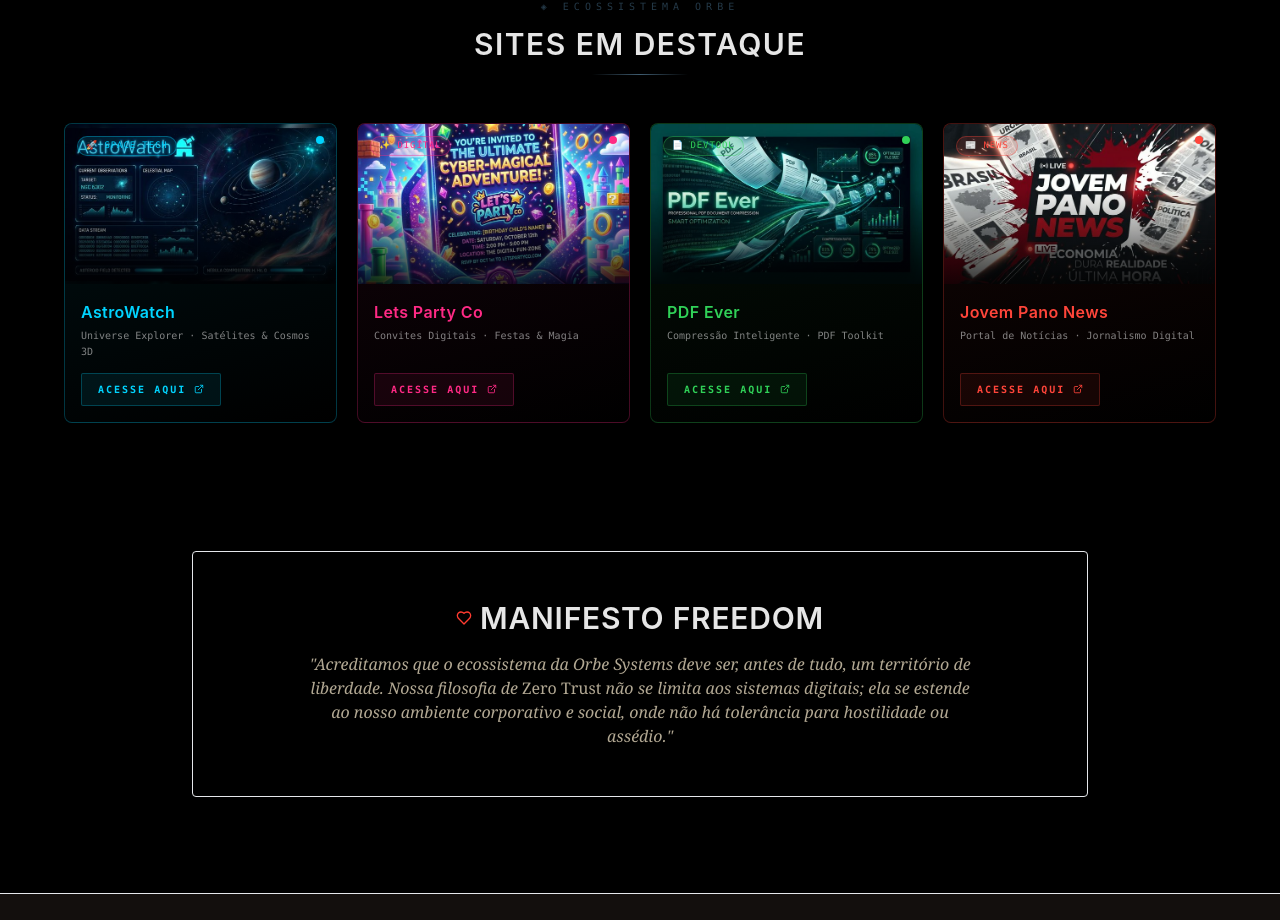
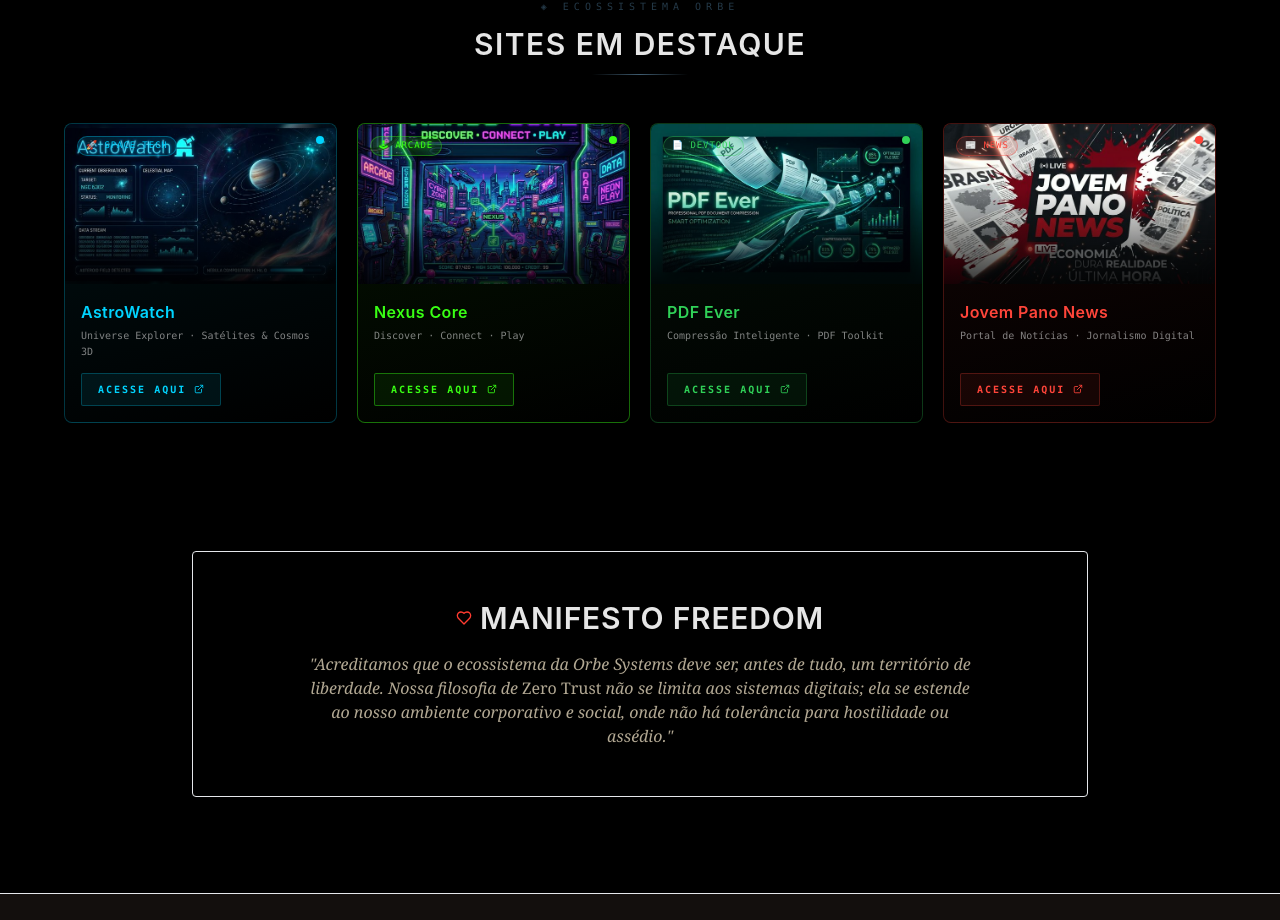
Before and after one commit to RafaHop3/OrbeSystems, a Next.js app in the folder frontend/: page / in a window 1280 px wide. Shown: the part 1279-2199 px from the top of the page. Built offline with nearby package versions, Linux system fonts and the light colour scheme; no server answers.

Commit message:
feat: replace lets party with animated nexus core card on landing page

```diff
--- a/frontend/src/components/FeaturedSitesSection.tsx
+++ b/frontend/src/components/FeaturedSitesSection.tsx
@@ -15,14 +15,15 @@
         badge: '🚀 Space Tech',
     },
     {
-        name: 'Lets Party Co',
-        tagline: 'Convites Digitais · Festas & Magia',
-        url: 'https://lets-party.vercel.app/',
-        image: '/featured-letsparty.png',
-        accent: '#ff2a85',
-        accentBg: 'rgba(255, 42, 133, 0.08)',
-        accentBorder: 'rgba(255, 42, 133, 0.25)',
-        badge: '✨ Digital',
+        name: 'Nexus Core',
+        tagline: 'Discover · Connect · Play',
+        url: 'https://nexus-core-discover-connect-play.vercel.app/',
+        image: '/featured-nexuscore.png',
+        accent: '#39ff14',
+        accentBg: 'rgba(57, 255, 20, 0.08)',
+        accentBorder: 'rgba(57, 255, 20, 0.4)',
+        badge: '🕹 Arcade',
+        isAnimated: true,
     },
     {
         name: 'PDF Ever',
@@ -68,7 +69,7 @@
                         href={site.url}
                         target="_blank"
                         rel="noopener noreferrer"
-                        className="group relative flex flex-col overflow-hidden rounded-lg border transition-all duration-500"
+                        className={`group relative flex flex-col overflow-hidden rounded-lg border transition-all duration-500 ${site.isAnimated ? 'hover:-translate-y-2 hover:shadow-[0_0_20px_rgba(57,255,20,0.5)]' : ''}`}
                         style={{
                             borderColor: site.accentBorder,
                             background: `linear-gradient(165deg, ${site.accentBg}, rgba(0,0,0,0.7))`,
@@ -101,15 +102,21 @@
 
                             {/* Badge chip */}
                             <span
-                                className="absolute top-3 left-3 text-[9px] font-mono uppercase tracking-widest px-2 py-0.5 rounded-full"
+                                className="absolute top-3 left-3 text-[9px] font-mono uppercase tracking-widest px-2 py-0.5 rounded-full z-30"
                                 style={{
                                     background: `${site.accent}22`,
                                     border: `1px solid ${site.accent}55`,
                                     color: site.accent,
+                                    textShadow: site.isAnimated ? `0 0 5px ${site.accent}` : 'none',
                                 }}
                             >
                                 {site.badge}
                             </span>
+
+                            {/* Arcade styles (Scanlines & Glitch) */}
+                            {site.isAnimated && (
+                                <div className="absolute inset-0 z-20 pointer-events-none opacity-40 mix-blend-screen bg-[linear-gradient(transparent_50%,rgba(0,0,0,0.4)_50%)] bg-[length:100%_4px] group-hover:opacity-75 transition-opacity" />
+                            )}
 
                             {/* Animated pulse dot */}
                             <span className="absolute top-3 right-3 flex h-2 w-2">
```
Also changed, not shown: frontend/public/featured-nexuscore.png (added).
